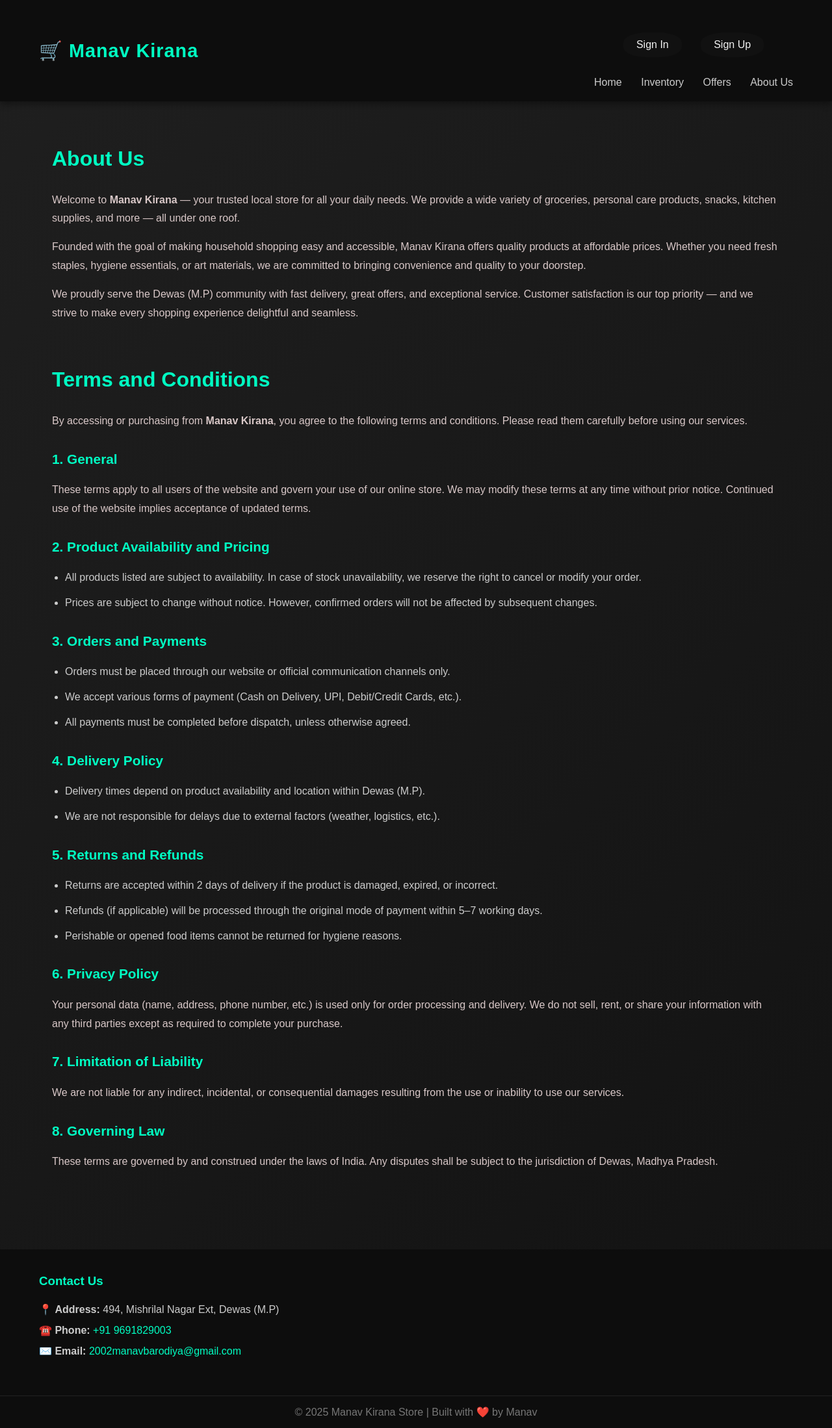
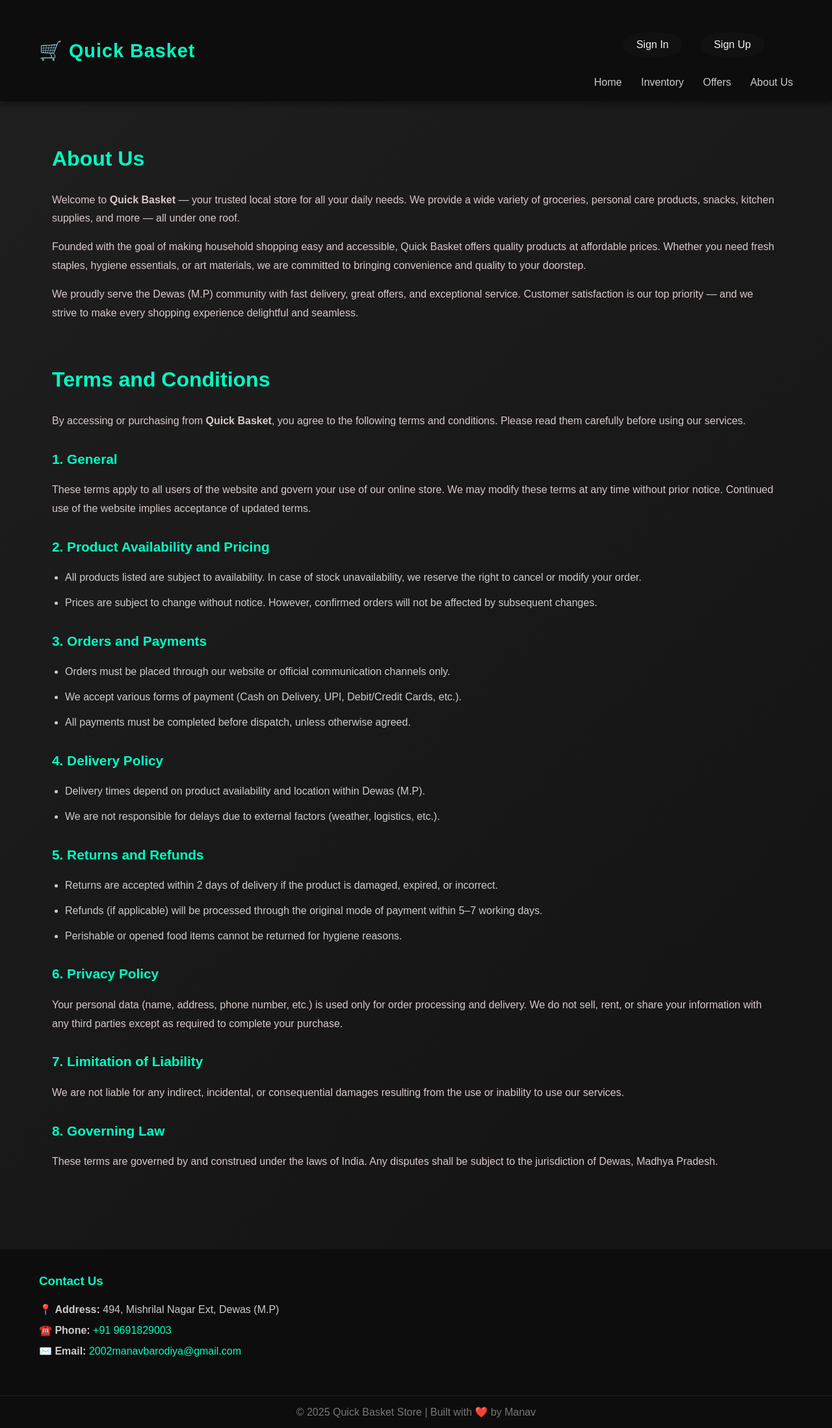
Before and after one commit to Manavbarodiya/e-commerce-store, a Django app: page /about/ in a window 1280 px wide. Shown: the whole page at 65% size. Run offline with Django 5.2, Linux system fonts and the light colour scheme; a map, chart or similar area stays blank; grey boxes are pictures that could not be loaded.

Commit message:
Rename project from Manav Kirana to Quick Basket

```diff
--- a/templates/about.html
+++ b/templates/about.html
@@ -4,10 +4,10 @@
   <main class="content">
     <section id="about">
       <h2>About Us</h2>
-      <p>Welcome to <strong>Manav Kirana</strong> — your trusted local store for all your daily needs.
+      <p>Welcome to <strong>Quick Basket</strong> — your trusted local store for all your daily needs.
       We provide a wide variety of groceries, personal care products, snacks, kitchen supplies, and more — all under one roof.</p>
 
-      <p>Founded with the goal of making household shopping easy and accessible, Manav Kirana offers quality products at affordable prices.
+      <p>Founded with the goal of making household shopping easy and accessible, Quick Basket offers quality products at affordable prices.
       Whether you need fresh staples, hygiene essentials, or art materials, we are committed to bringing convenience and quality to your doorstep.</p>
 
       <p>We proudly serve the Dewas (M.P) community with fast delivery, great offers, and exceptional service.
@@ -17,7 +17,7 @@
     <section id="terms">
       <h2>Terms and Conditions</h2>
 
-      <p>By accessing or purchasing from <strong>Manav Kirana</strong>, you agree to the following terms and conditions.
+      <p>By accessing or purchasing from <strong>Quick Basket</strong>, you agree to the following terms and conditions.
       Please read them carefully before using our services.</p>
 
       <h3>1. General</h3>
--- a/templates/footer.html
+++ b/templates/footer.html
@@ -23,7 +23,7 @@
   </div>
 
   <div class="footer-bottom">
-    © 2025 Manav Kirana Store | Built with ❤️ by Manav
+    © 2025 Quick Basket Store | Built with ❤️ by Manav
   </div>
 </footer>
 {% load static %}
--- a/templates/header.html
+++ b/templates/header.html
@@ -4,14 +4,14 @@
 <head>
   <meta charset="UTF-8">
   <meta name="viewport" content="width=device-width, initial-scale=1.0">
-  <title>Manav Kirana</title>
+  <title>Quick Basket</title>
   <link rel="stylesheet" href="{% static 'css/base.css' %}">
   <script src="{% static 'js/base.js' %}"></script>
 </head>
 <body>
   <header>
     <a href="{% url 'index' %}" class="logo-link">
-    <h1>🛒 Manav Kirana</h1>
+    <h1>🛒 Quick Basket</h1>
     </a>
 
     <nav>
--- a/templates/index.html
+++ b/templates/index.html
@@ -3,7 +3,7 @@
 <link rel="stylesheet" href="{% static 'css/index.css' %}">
 
   <section class="hero">
-    <h2>Welcome {{name}} to Manav Kirana</h2>
+    <h2>Welcome {{name}} to Quick Basket</h2>
     <p>Your one-stop shop for daily essentials, groceries, and more!</p>
   </section>
 
--- a/templates/login.html
+++ b/templates/login.html
@@ -4,7 +4,7 @@
 <head>
   <meta charset="utf-8" />
   <meta name="viewport" content="width=device-width,initial-scale=1" />
-  <title>Sign in — Manav Kirana</title>
+  <title>Sign in — Quick Basket</title>
   <link rel="stylesheet" href="{% static 'css/login.css' %}">
 </head>
 
@@ -12,7 +12,7 @@
 
   <main class="wrap">
     <div class="logo">MK</div>
-    <h1>Manav Kirana</h1>
+    <h1>Quick Basket</h1>
     <p>User sign in to continue shopping.</p>
 
     {% if messages %}
--- a/templates/offers.html
+++ b/templates/offers.html
@@ -3,7 +3,7 @@
 <link rel="stylesheet" href="{% static 'css/offers.css' %}">
   <section class="offers-section">
     <h2>Exclusive Offers for You 💰</h2>
-    <p>Save more every time you shop with Manav Kirana Store! Enjoy bank discounts, cashback, and exciting coupon codes.</p>
+    <p>Save more every time you shop with Quick Basket Store! Enjoy bank discounts, cashback, and exciting coupon codes.</p>
 
     <div class="offers-grid">
 
--- a/templates/signup.html
+++ b/templates/signup.html
@@ -4,7 +4,7 @@
 <head>
   <meta charset="utf-8" />
   <meta name="viewport" content="width=device-width,initial-scale=1" />
-  <title>Sign Up — Manav Kirana</title>
+  <title>Sign Up — Quick Basket</title>
   <link rel="stylesheet" href="{% static 'css/signup.css' %}">
 </head>
 
```
Also changed, not shown: README.md.
